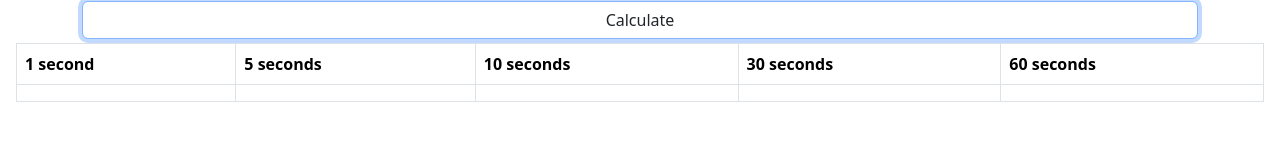
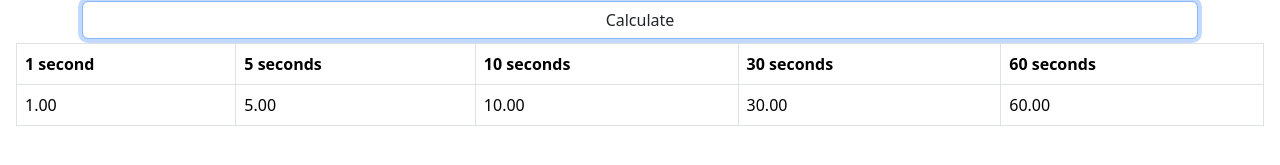
Before and after one commit to Veylance/DPSCalculator, a website: page index.html in a window 1280 px wide. Both pictures are taken after a click on the button "Calculate". Shown: the part 153-318 px from the top of the page. Drawn offline with nearby package versions, Linux system fonts and the light colour scheme.

Commit message:
Feature: DPS Calculation

```diff
--- a/index.html
+++ b/index.html
@@ -7,6 +7,7 @@
 
     <link rel="stylesheet" href="node_modules/bootstrap/dist/css/bootstrap.min.css">
     <script src="node_modules/bootstrap/dist/js/bootstrap.min.js" defer></script>
+    <script src="src/js/script.js" defer></script>
 </head>
 <body>
 
--- /dev/null
+++ b/src/js/script.js
@@ -0,0 +1,20 @@
+const comp_inDmg        = document.getElementById("dps-inDmg");
+const comp_inAtkSpd     = document.getElementById("dps-inAtkSpd");
+const compBtn_Calculate = document.getElementById("btn-Calculate");
+const comp_outTable     = {
+    o1s: document.getElementById("dps-out1s"),
+    o5s: document.getElementById("dps-out5s"),
+    o10s: document.getElementById("dps-out10s"),
+    o30s: document.getElementById("dps-out30s"),
+    o60s: document.getElementById("dps-out60s")
+};
+
+compBtn_Calculate.addEventListener("click", (event) => {
+    let dps = comp_inDmg.value / comp_inAtkSpd.value;
+
+    comp_outTable.o1s.innerHTML = dps.toFixed(2);
+    comp_outTable.o5s.innerHTML = (dps * 5).toFixed(2);
+    comp_outTable.o10s.innerHTML = (dps * 10).toFixed(2);
+    comp_outTable.o30s.innerHTML = (dps * 30).toFixed(2);
+    comp_outTable.o60s.innerHTML = (dps * 60).toFixed(2);
+});
```
